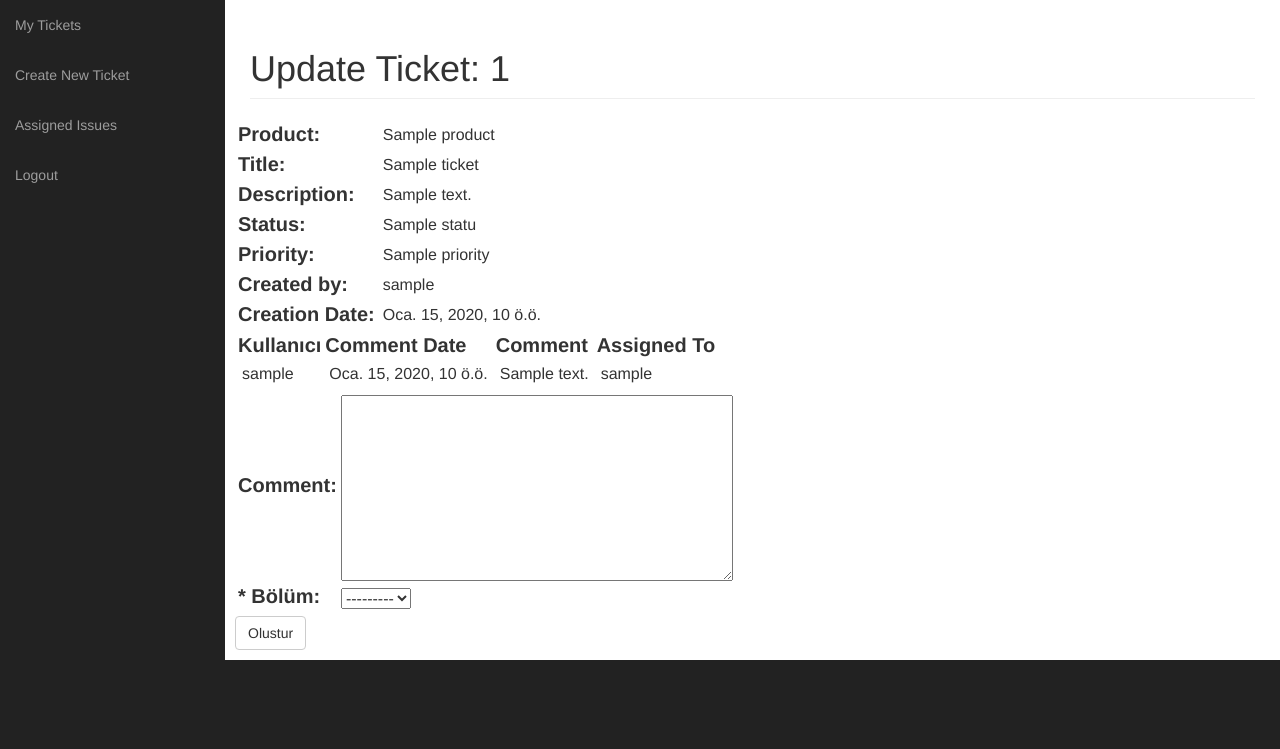
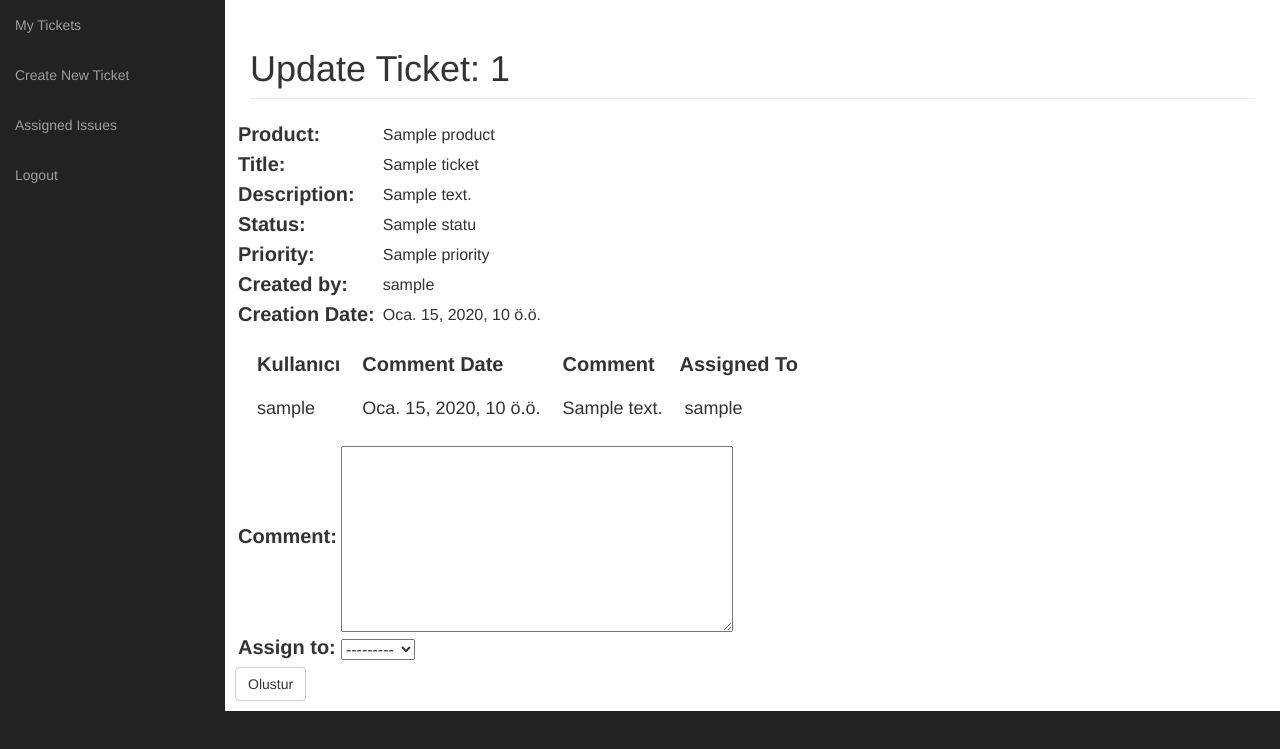
Before and after one commit to ozgebarbaros/helpdesk, a Django app: page /update/1 in a window 1280 px wide. Shown: the part 51-800 px from the top of the page. Run offline with Django 3.2, Linux system fonts and the light colour scheme; a user stored in the database is signed in; tables that the repository leaves empty hold one stand-in row (values such as "Sample post"); parts of the project's set-up code (start-up, migrations or seed data) failed here and were passed over.

Commit message:
assignedtome ve updateticket sayfaları düzeltildi

```diff
--- a/helpdesk/helpdeskforms.py
+++ b/helpdesk/helpdeskforms.py
@@ -20,7 +20,6 @@ class CreateTicketForm(ModelForm):
             }
 
 class UpdateFollowUpForm(ModelForm):
-    assigned_user = ModelChoiceField(queryset=User.objects.none(),label="* Bölüm") #Jquery ile uretilecek burasi
     class Meta:
         model = FollowUp
         exclude = {}
--- a/helpdesk/templates/assignedtome.html
+++ b/helpdesk/templates/assignedtome.html
@@ -20,7 +20,6 @@
                            <th>{% trans "Service" %}</th>
                            <th>{% trans "Ticket Name" %}</th>
                            <th>{% trans "Ticket Owner" %}</th>
-                           <th>{% trans "Assigned" %}</th>
                            <th>{% trans "Created Date" %}</th>
                            <th>{% trans "Priority" %}</th>
                            <th>{% trans "Status" %}</th>
@@ -33,7 +32,6 @@
                         	<td>{{ticket.product}}</td>
                         	<td>{{ticket.title}}</td>
                         	<td>{{ticket.createdbyUser}}</td>
-                        	<td>{{ticket.followUpUser}}</td>
                         	<td>{{ticket.created_date}}</td>
                         	<td>{{ticket.priority}}</td>
                         	<td>{{ticket.status}}</td>
--- a/helpdesk/templates/updateticket.html
+++ b/helpdesk/templates/updateticket.html
@@ -18,12 +18,12 @@
     		<tr><th style="font-size:20px;">{% trans "Created by:" %}</th><td style="font-size:16px;padding:5px;">{{ ticket.createdbyUser }}</td></tr>
     		<tr><th style="font-size:20px;">{% trans "Creation Date:" %}</th><td style="font-size:16px;padding:5px;">{{ ticket.created_date }}</td></tr>
 	</table>
-	<table>
+	<table style="padding:10px">
     		{%if followups%}
-				<thead><th style="font-size:20px;">{% trans "User" %}</th><th style="font-size:20px;">{% trans "Comment Date" %}</th><th style="font-size:20px;">{% trans "Comment" %}</th><th style="font-size:20px;">{% trans "Assigned To" %}</th></thead>
+				<thead><th style="font-size:20px;padding:10px;">{% trans "User" %}</th><th style="font-size:20px;padding:10px;">{% trans "Comment Date" %}</th><th style="font-size:20px;padding:10px;">{% trans "Comment" %}</th><th style="font-size:20px;padding:5px;">{% trans "Assigned To" %}</th></thead>
 				<tbody>
     			{% for followup in followups %}
-    				<tr><td style="font-size:16px;padding:5px;">{{ followup.followup_user }}</td><td style="font-size:16px;padding:5px;">{{ followup.followup_date }}</td><td style="font-size:16px;padding:5px;">{{ followup.followupnote }}</td><td style="font-size:16px;padding:5px;">{{ followup.assigned_user }}</td></tr>
+    				<tr><td style="font-size:18px;padding:10px;">{{ followup.followup_user }}</td><td style="font-size:18px;padding:10px;">{{ followup.followup_date }}</td><td style="font-size:18px;padding:10px;">{{ followup.followupnote }}</td><td style="font-size:18px;padding:10px;">{{ followup.assigned_user }}</td></tr>
     			{% endfor %}
     		{% endif %}
     		<tr>
--- a/helpdesk/views.py
+++ b/helpdesk/views.py
@@ -60,7 +60,7 @@ def updateticket(request,ticket_id):
         initialdata['followupnote']=request.POST['followupnote']
         initialdata['followup_date']=datetime.now()
         initialdata['followup_user']=request.user.id
-        if request.POST['assigned_user'] != '0':
+        if request.POST['assigned_user'] != '':
 	    initialdata['assigned_user']=request.POST['assigned_user']
         else:
             initialdata['assigned_user']=request.user.id
@@ -73,13 +73,11 @@ def updateticket(request,ticket_id):
 
 @login_required
 def assignedtome(request):
-    print request.user.pk
     followups = FollowUp.objects.filter(assigned_user=request.user.pk)
     tickets=[]
     for followup in followups:
         tickets.append(followup.ticket)
-    print tickets
-    return render_to_response('assignedtome.html',{'tickets':tickets})
+    return render_to_response('assignedtome.html',{'tickets':set(tickets)})
 
 def index(request):
     if not request.user.is_authenticated():
```
